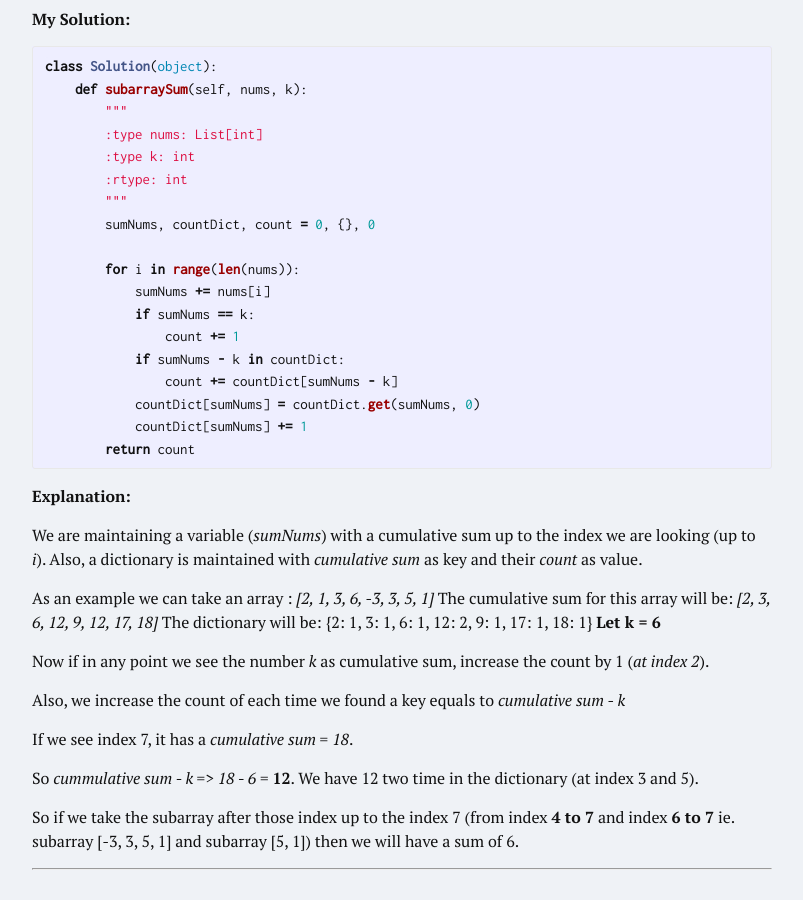
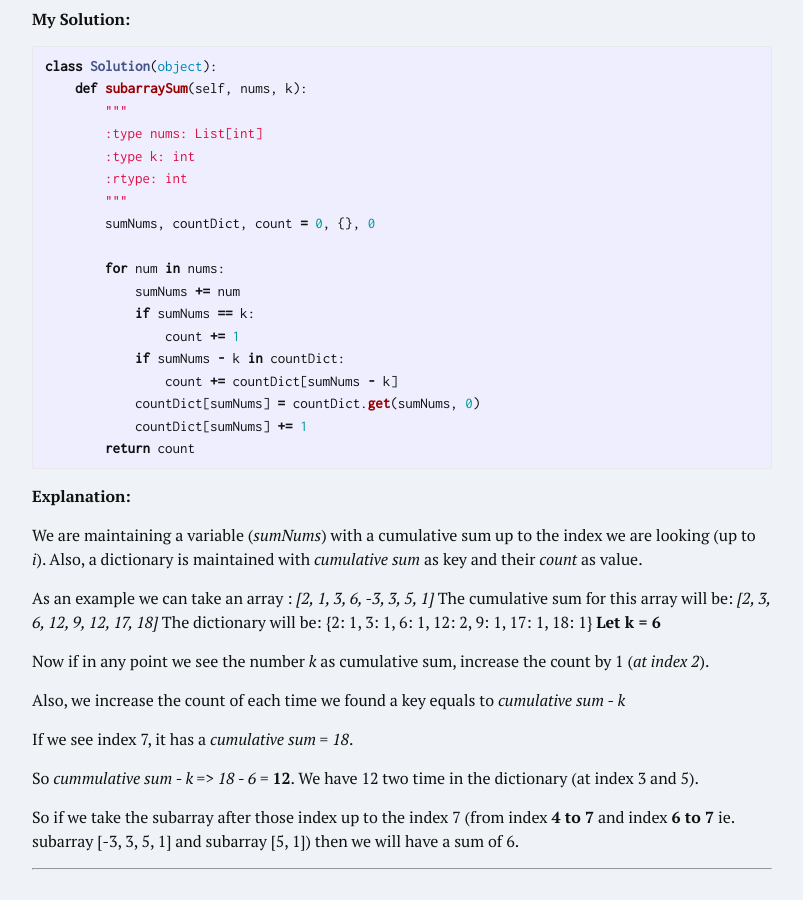
Before and after one commit to debakarr/BakaDigest, a Jekyll site: the page built from _posts/2019-13-05-coding-interview-warmup-1.md, in a window 1280 px wide and 900 px high, scrolled down 1517 px. Shown: the whole window, without its empty margins (238-1041 px from the left). Built offline with Jekyll 4.4.1, drawn with Linux system fonts in a browser that asks for light colours; comment, search, counter and statistics services are not loaded.

Commit message:
Minor change to make code looks good

````diff
--- a/_posts/2019-13-05-coding-interview-warmup-1.md
+++ b/_posts/2019-13-05-coding-interview-warmup-1.md
@@ -57,7 +57,7 @@
 
 Now, in arithmetic, python treats booleans as integers. **True** is treated as *1* and **False** is treated as *0*.
 
-In the code ```not i % 3``` will return a boolean which then can be multiplied with **Fizz**. Depending on whether the number is divisible by 3 or not we will get the output. The same goes for **Buzz**. If the number is divisible by both 3 and 5 then we are using string concatenation to get **FizzBuzz**.
+In the code *not i % 3* will return a boolean which then can be multiplied with **Fizz**. Depending on whether the number is divisible by 3 or not we will get the output. The same goes for **Buzz**. If the number is divisible by both 3 and 5 then we are using string concatenation to get **FizzBuzz**.
 
 An empty string is considered False. That's why we are using **or** in between to make sure if the number is not divisible by either 3 or 5 then use the string typecast version of the number.
 
@@ -92,8 +92,8 @@
         """
         sumNums, countDict, count = 0, {}, 0
 
-        for i in range(len(nums)):
-            sumNums += nums[i]
+        for num in nums:
+            sumNums += num
             if sumNums == k:
                 count += 1
             if sumNums - k in countDict:
````
